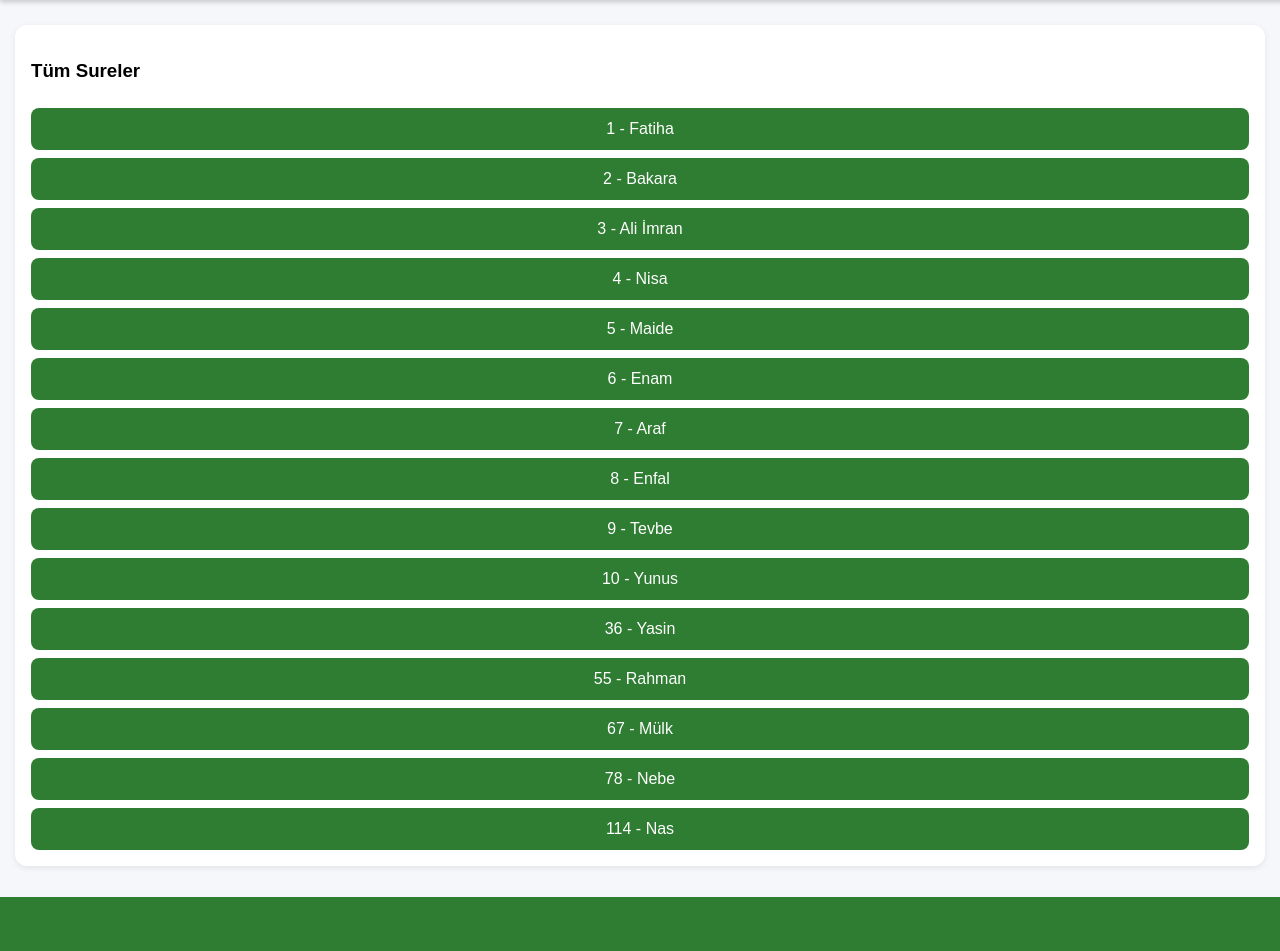
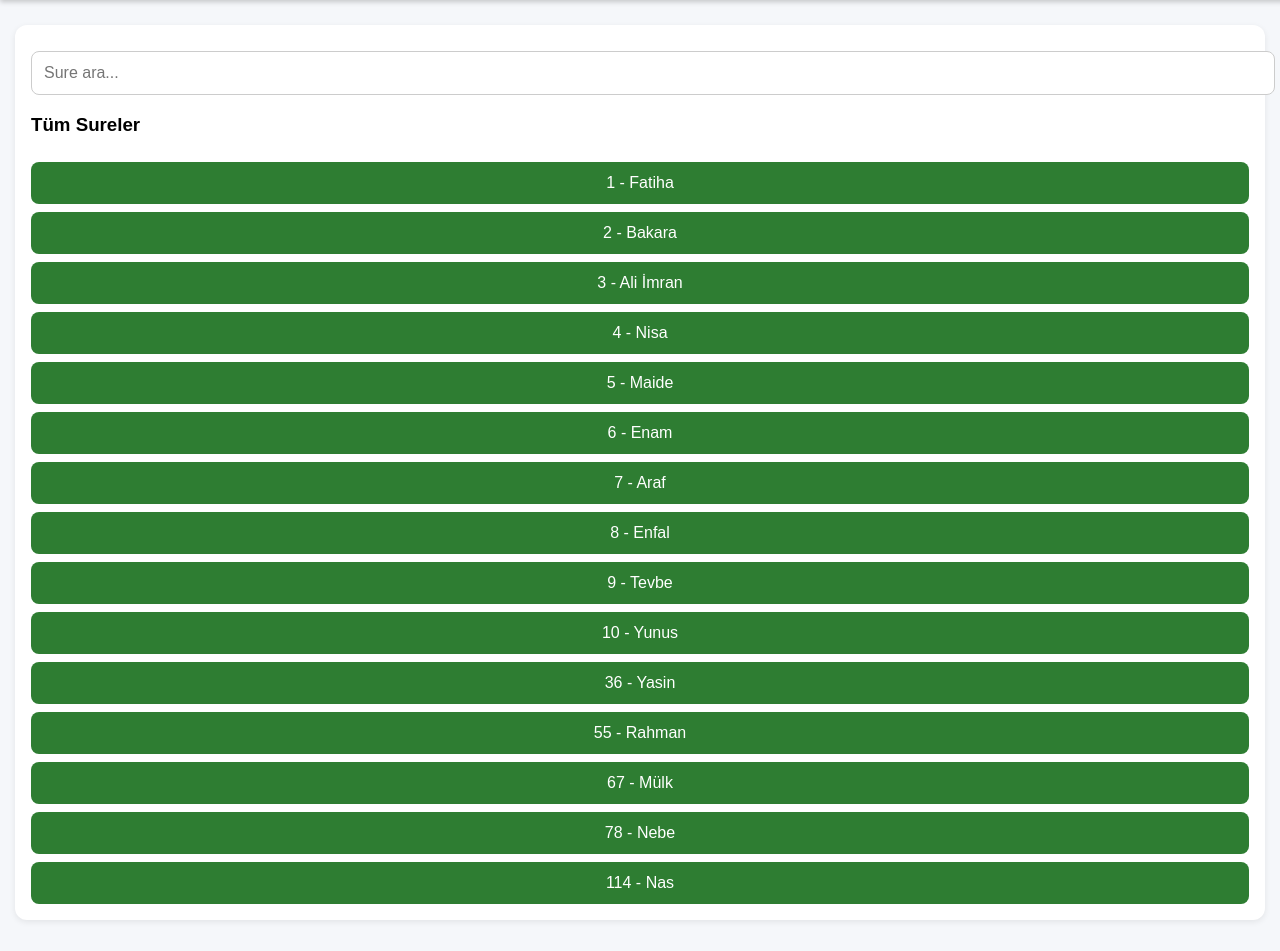
Before and after one commit to hayzen60/kuran_app, a Flask app: page /sureler in a window 1280 px wide. Shown: the part 55-1006 px from the top of the page. Before the commit the page ends 952 px from the top, so only its background shows below. Run offline with Flask 3, Linux system fonts and the light colour scheme.

Commit message:
surah list search added

```diff
--- a/templates/sureler.html
+++ b/templates/sureler.html
@@ -14,18 +14,48 @@
 <div class="content-wrapper">
 
 <div class="card">
+<input
+    type="text"
+    id="sureSearch"
+    placeholder="Sure ara..."
+    class="search-box"
+    onkeyup="filterSureList()"
+>
+
     <h3>Tüm Sureler</h3>
 
-    {% for numara, isim in sureler.items() %}
-        <button style="margin-top:8px;"
-                onclick="window.location.href='/sure?query={{ numara }}'">
-            {{ numara }} - {{ isim }}
-        </button>
-    {% endfor %}
+    <div id="sureList">
+{% for numara, isim in sureler.items() %}
+    <button class="sure-item"
+            style="margin-top:8px;"
+            onclick="window.location.href='/sure?query={{ numara }}'">
+        {{ numara }} - {{ isim }}
+    </button>
+{% endfor %}
+</div>
+
 
 </div>
 
 </div>
 
+<script>
+function filterSureList() {
+    var input = document.getElementById("sureSearch");
+    var filter = input.value.toLowerCase();
+    var list = document.getElementById("sureList");
+    var items = list.getElementsByClassName("sure-item");
+
+    for (var i = 0; i < items.length; i++) {
+        var text = items[i].textContent.toLowerCase();
+        if (text.includes(filter)) {
+            items[i].style.display = "";
+        } else {
+            items[i].style.display = "none";
+        }
+    }
+}
+</script>
+
 </body>
 </html>
```
